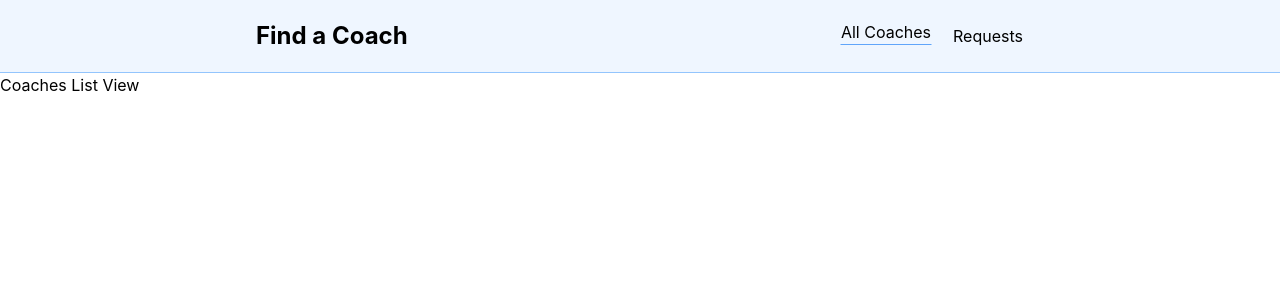
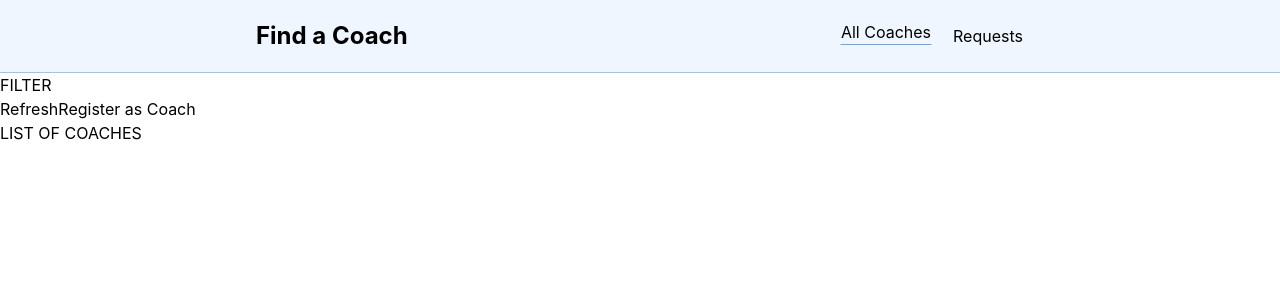
Before and after one commit to ahmadreza-ahmadi/Coach-Finder, a Vue app: page /coaches in a window 1280 px wide. Shown: the top 300 px of the page. Built offline with nearby package versions, Linux system fonts and the light colour scheme.

Commit message:
feat: write structure of coach detail and coaches list route

```diff
--- a/src/views/coaches/CoachDetailView.vue
+++ b/src/views/coaches/CoachDetailView.vue
@@ -1,3 +1,9 @@
+<script setup>
+import { RouterLink, RouterView } from 'vue-router'
+</script>
+
 <template>
   <p>Coach Detail View</p>
+  <RouterLink to="/coaches/c1/contact">Contact</RouterLink>
+  <RouterView />
 </template>
--- a/src/views/coaches/CoachesListView.vue
+++ b/src/views/coaches/CoachesListView.vue
@@ -1,3 +1,16 @@
+<script setup>
+import { RouterLink } from 'vue-router'
+</script>
+
 <template>
-  <p>Coaches List View</p>
+  <section>FILTER</section>
+  <section>
+    <div>
+      <button>Refresh</button>
+      <RouterLink to="/register">Register as Coach</RouterLink>
+    </div>
+    <ul>
+      LIST OF COACHES
+    </ul>
+  </section>
 </template>
```
